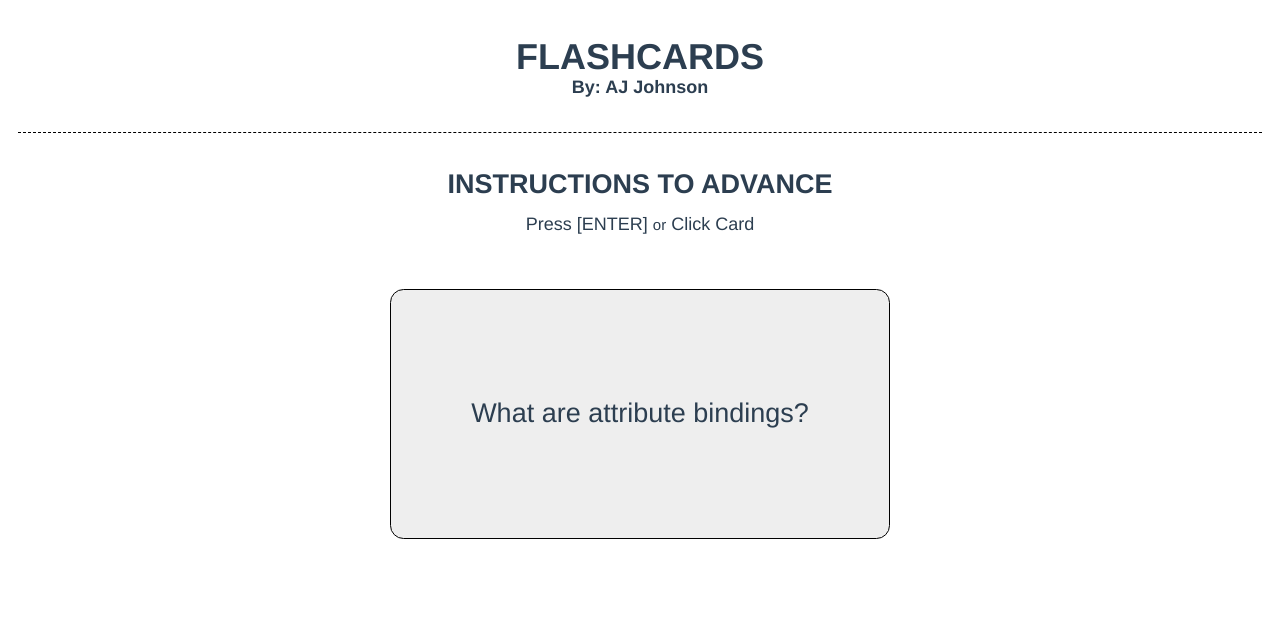
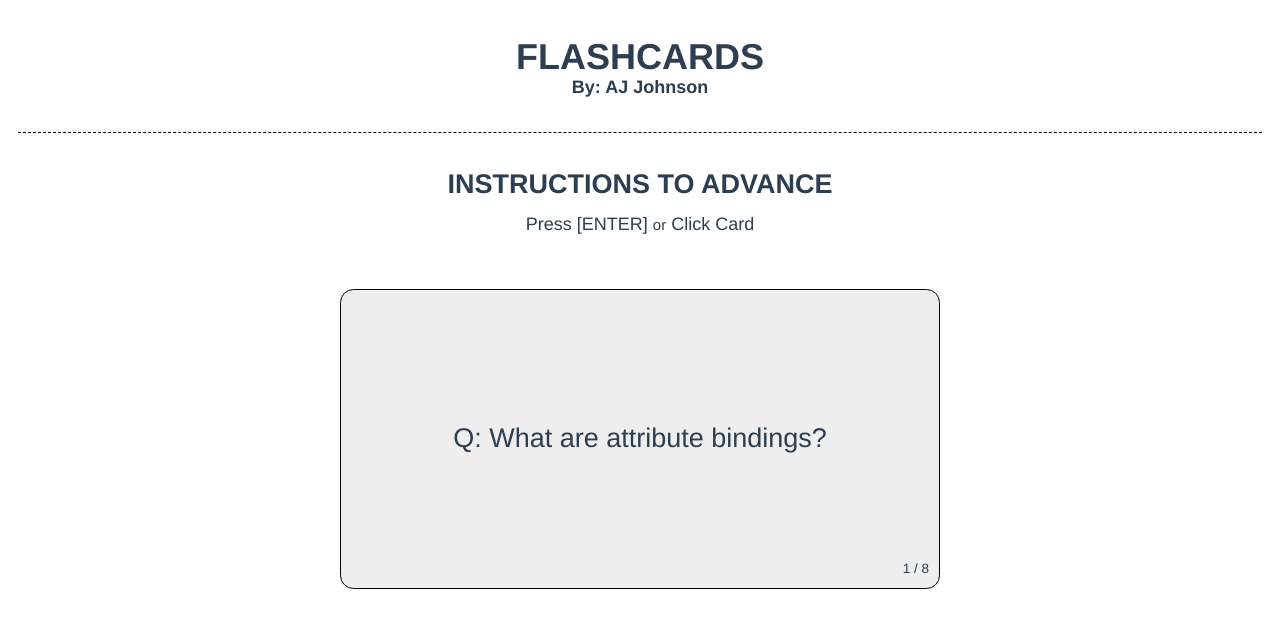
Before and after one commit to ajilityj/vue-flashcards, a Vue app: page / in a window 1280 px wide. Both pictures are taken after a click on the button "START". Shown: the top 628 px of the page. Built offline with nearby package versions, Linux system fonts and the light colour scheme.

Commit message:
add progress count

```diff
--- a/src/App.vue
+++ b/src/App.vue
@@ -1,32 +1,39 @@
 <template>
   <div id="app">
+
     <h1>Flashcards<span>By: AJ Johnson</span></h1>
+
     <h2>
       Instructions
       <span v-if="initialStart">to Start</span>
       <span v-if="cardsAdvancing">to Advance</span>
       <span v-if="cardsEnd">to Reshuffle</span>
     </h2>
+
     <ul>
       <li v-if="initialStart">Press [ENTER] <small>or</small> Click (START)</li>
       <li v-if="cardsAdvancing">Press [ENTER] <small>or</small> Click Card</li>
       <li v-if="cardsEnd">Press [ENTER] <small>or</small> Click (RESHUFFLE)</li>
     </ul>
 
-    <button v-if="initialStart && !flashcardsLoaded">
-      Loading Flashcards...
+    <button v-if="initialStart || cardsEnd" @click="showFlashcards()">
+      {{ initialStart && !flashcardsLoaded ? 'Loading Flashcards...' : '' }}
+      {{ initialStart && flashcardsLoaded ? 'Start' : '' }}
+      {{ cardsEnd ? 'Reshuffle' : '' }}
     </button>
-    <button v-if="initialStart && flashcardsLoaded" @click="showFlashcards()">
-      Start
-    </button>
-    <button v-if="cardsEnd" @click="showFlashcards()">Reshuffle</button>
 
     <Flashcards
       v-if="flashcardsLoaded && cardsAdvancing"
       :flashcards="flashcards"
+      :flashcardsCount="flashcardsCount"
       :showFlashcards="cardsAdvancing"
       @lastCard="hideFlashcards()"
     />
+
+    <p v-if="flashcardsLoaded && !cardsAdvancing">
+      There are {{ flashcardsCount }} cards in this stack.
+    </p>
+
   </div>
 </template>
 
@@ -44,7 +51,8 @@ export default {
       initialStart: true,
       cardsAdvancing: false,
       cardsEnd: false,
-      flashcards: null
+      flashcards: null,
+      flashcardsCount: null
     };
   },
   mounted() {
@@ -63,24 +71,29 @@ export default {
       }
       getFlashcards().then(data => {
         this.flashcards = data.flashcards;
+        this.flashcardsCount = this.flashcards.length;
         this.flashcardsLoaded = true;
       });
     },
     showFlashcards: function() {
-      this.initialStart = false;
-      this.cardsEnd = false;
-      this.shuffleFlashcards();
+      if (this.flashcardsLoaded) {
+        this.initialStart = false;
+        this.cardsEnd = false;
+        this.shuffleFlashcards();
+      } else {
+        console.log('cards not yet loaded')
+      }
     },
     hideFlashcards: function() {
       this.cardsAdvancing = false;
       this.cardsEnd = true;
     },
     shuffleFlashcards: function() {
-      for(let i = this.flashcards.length - 1; i > 0; i--){
-        const j = Math.floor(Math.random() * i)
-        const temp = this.flashcards[i]
-        this.flashcards[i] = this.flashcards[j]
-        this.flashcards[j] = temp
+      for (let i = this.flashcards.length - 1; i > 0; i--) {
+        const j = Math.floor(Math.random() * i);
+        const temp = this.flashcards[i];
+        this.flashcards[i] = this.flashcards[j];
+        this.flashcards[j] = temp;
       }
       this.cardsAdvancing = true;
     }
@@ -132,11 +145,11 @@ button {
   display: flex;
   font-size: 1.5em;
   line-height: 1.25;
-  min-height: 250px;
+  min-height: 300px;
   justify-content: center;
   margin: 2em auto;
   max-width: 100%;
-  width: 500px;
+  width: 600px;
   text-transform: uppercase;
 }
 
--- a/src/components/Flashcards.vue
+++ b/src/components/Flashcards.vue
@@ -1,8 +1,18 @@
 <template>
   <div class="flashcards" @click="flipCard()">
-    <div class="flashcard" v-for="(flashcard, index) in flashcards" :key="index">
+    <div
+      class="flashcard"
+      v-for="(flashcard, index) in flashcards"
+      :key="index"
+    >
       <span v-if="index + 1 === currentCard">
-         {{ showQuestion ? flashcard.question : flashcard.answer }}
+        {{ showQuestion ?
+          `Q: ${flashcard.question}` :
+          `A: ${flashcard.answer}`
+        }}
+      </span>
+      <span class="progress" v-if="index + 1 === currentCard">
+        {{currentCard}} / {{flashcardsCount}}
       </span>
     </div>
   </div>
@@ -11,12 +21,11 @@
 <script>
 export default {
   name: "Flashcards",
-  props: ["flashcards", "showFlashcards"],
+  props: ["flashcards", "flashcardsCount", "showFlashcards"],
   data() {
     return {
       currentCard: this.showFlashcards ? 1 : null,
-      numCards: this.flashcards.length,
-      lastCard: this.flashcards.length > 1 ? false : true,
+      lastCard: this.flashcardsCount > 1 ? false : true,
       showQuestion: true
     };
   },
@@ -31,11 +40,11 @@ export default {
     flipCard: function() {
       if (this.showQuestion) {
         this.showQuestion = false;
-      } else if (this.currentCard < this.numCards) {
+      } else if (this.currentCard < this.flashcardsCount) {
         this.currentCard = this.currentCard + 1;
         this.showQuestion = true;
 
-        if (this.currentCard + 1 === this.numCards) this.lastCard = true;
+        if (this.currentCard + 1 === this.flashcardsCount) this.lastCard = true;
       } else {
         this.$emit("lastCard", "ready for reshuffle");
       }
@@ -54,10 +63,17 @@ export default {
   font-size: 1.5em;
   justify-content: center;
   line-height: 1.25;
-  min-height: 250px;
+  min-height: 300px;
   margin: 2em auto;
   max-width: 100%;
   padding: 2em;
-  width: 500px;
+  position: relative;
+  width: 600px;
+}
+.progress {
+  position: absolute;
+  bottom: 10px;
+  right: 10px;
+  font-size: .5em;
 }
 </style>
```
